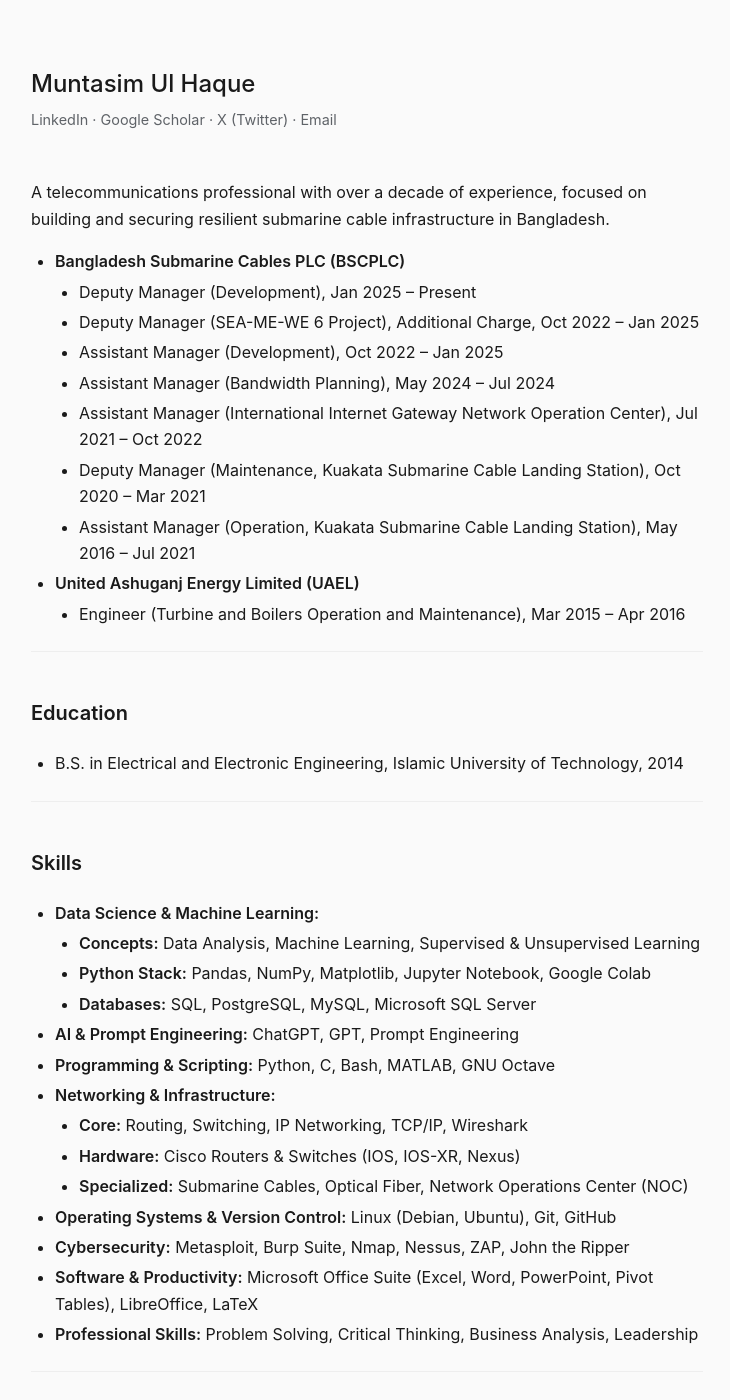
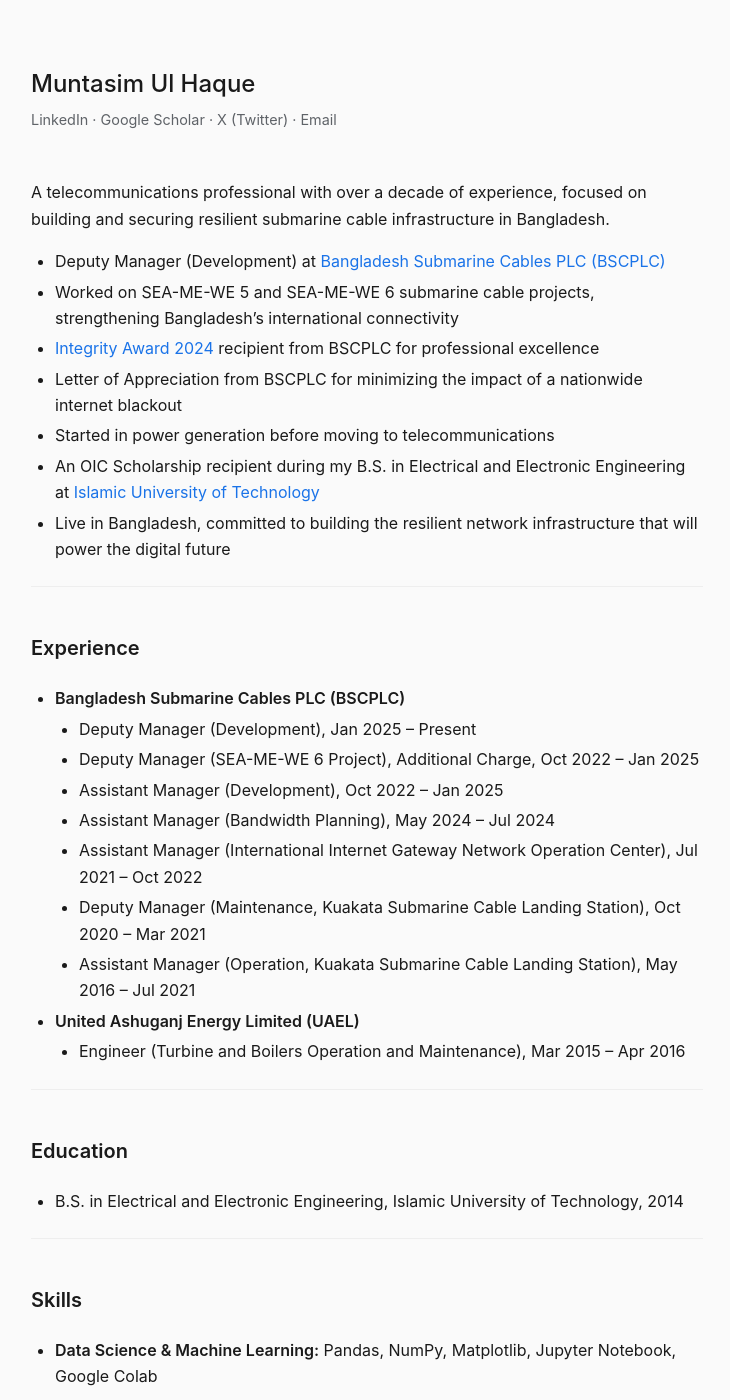
Before and after one commit to muntasimulhaque/muntasimulhaque.github.io, a Jekyll site: the page built from index.md, in a window 1280 px wide and 1400 px high. Shown: the whole window, without its empty margins (273-1003 px from the left). Built offline with Jekyll 4.4.1, drawn with Linux system fonts in a browser that asks for light colours; some of the changed text lies outside the part shown.

Commit message:
Update index.md

```diff
--- a/index.md
+++ b/index.md
@@ -1,9 +1,19 @@
 ---
 layout: default
 title: Muntasim Ul Haque
-description: A telecommunications professional with over a decade of experience, focused on building and securing resilient submarine cable infrastructure in Bangladesh.
+description: Personal site of Muntasim Ul Haque - Telecommunications professional specializing in submarine cable infrastructure
 ---
+#### Introduction
+
 A telecommunications professional with over a decade of experience, focused on building and securing resilient submarine cable infrastructure in Bangladesh.
+
+* Deputy Manager (Development) at [Bangladesh Submarine Cables PLC (BSCPLC)](https://bsccl.com.bd/){:target="_blank"}
+* Worked on SEA-ME-WE 5 and SEA-ME-WE 6 submarine cable projects, strengthening Bangladesh's international connectivity
+* [Integrity Award 2024](https://www.linkedin.com/posts/muntasimulhaque_i-am-honored-to-have-received-the-integrity-activity-7246364149318856704-aKEW){:target="_blank"} recipient from BSCPLC for professional excellence
+* Letter of Appreciation from BSCPLC for minimizing the impact of a nationwide internet blackout
+* Started in power generation before moving to telecommunications
+* An OIC Scholarship recipient during my B.S. in Electrical and Electronic Engineering at [Islamic University of Technology](https://www.iutoic-dhaka.edu/){:target="_blank"}
+* Live in Bangladesh, committed to building the resilient network infrastructure that will power the digital future
 
 #### Experience
 
@@ -24,20 +34,14 @@
 
 #### Skills
 
-* **Data Science & Machine Learning:**
-    * **Concepts:** Data Analysis, Machine Learning, Supervised & Unsupervised Learning
-    * **Python Stack:** Pandas, NumPy, Matplotlib, Jupyter Notebook, Google Colab
-    * **Databases:** SQL, PostgreSQL, MySQL, Microsoft SQL Server
+* **Data Science & Machine Learning:** Pandas, NumPy, Matplotlib, Jupyter Notebook, Google Colab
+* **Programming & Databases:** Python, SQL, PostgreSQL, MySQL, Microsoft SQL Server, C, Bash, MATLAB, GNU Octave
 * **AI & Prompt Engineering:** ChatGPT, GPT, Prompt Engineering
-* **Programming & Scripting:** Python, C, Bash, MATLAB, GNU Octave
-* **Networking & Infrastructure:**
-    * **Core:** Routing, Switching, IP Networking, TCP/IP, Wireshark
-    * **Hardware:** Cisco Routers & Switches (IOS, IOS-XR, Nexus)
-    * **Specialized:** Submarine Cables, Optical Fiber, Network Operations Center (NOC)
-* **Operating Systems & Version Control:** Linux (Debian, Ubuntu), Git, GitHub
+* **Simulation:** PSpice, HSPICE, GNS3, EVE-NG, Cisco Packet Tracer
+* **Web Development:** HTML, CSS, JavaScript, Markdown
+* **Developer Tools:** Linux (Debian, Ubuntu, APT), Git, GitHub, Vim/vi, GNU Core Utils
 * **Cybersecurity:** Metasploit, Burp Suite, Nmap, Nessus, ZAP, John the Ripper
-* **Software & Productivity:** Microsoft Office Suite (Excel, Word, PowerPoint, Pivot Tables), LibreOffice, LaTeX
-* **Professional Skills:** Problem Solving, Critical Thinking, Business Analysis, Leadership
+* **Software & Productivity:** Microsoft Office Suite (Excel, Word, PowerPoint, Outlook, Visio, Project), LibreOffice, LaTeX
 
 #### Publications
 
```
